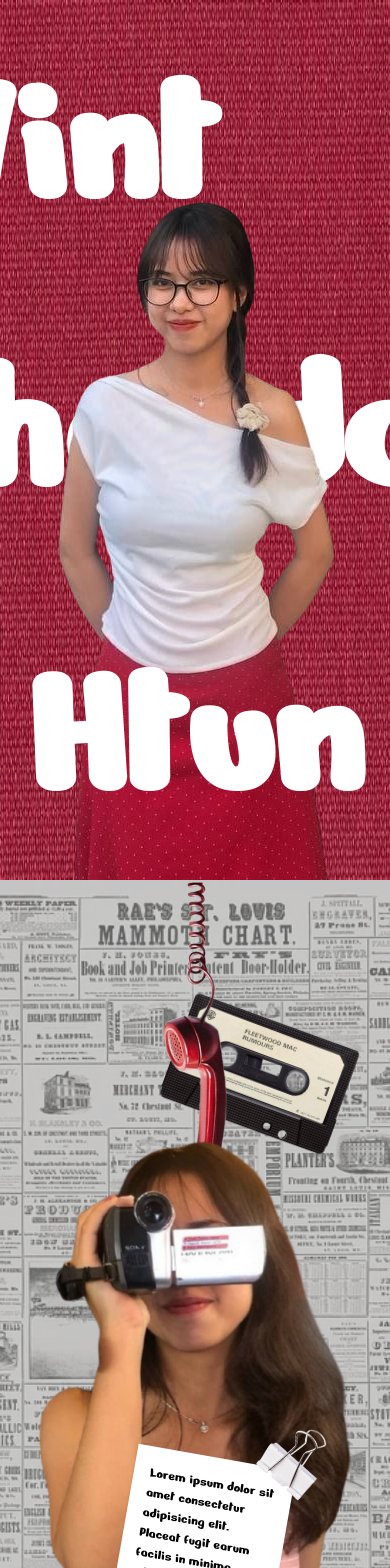
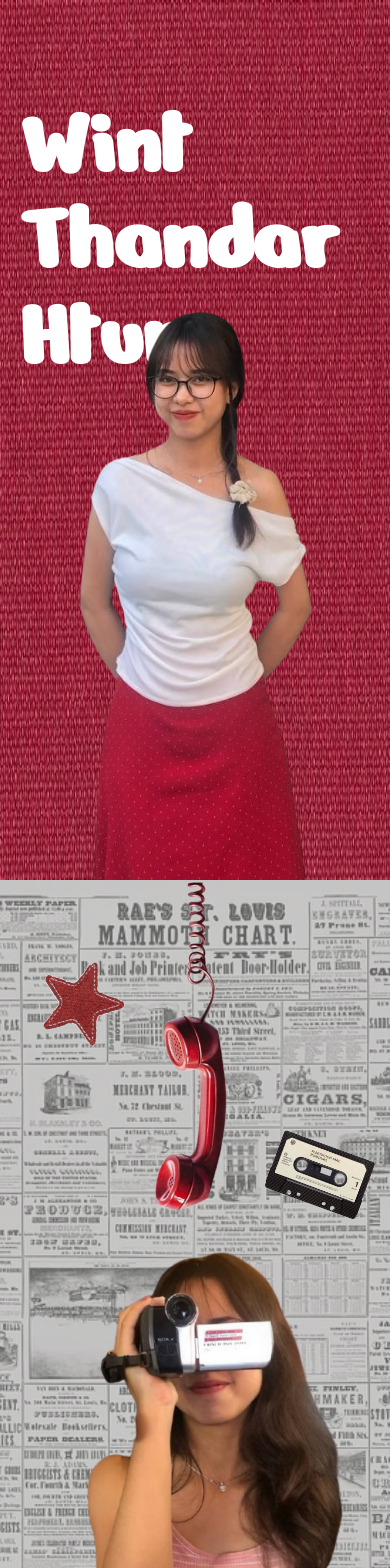
Before and after one commit to DanialK007/gugue, a Next.js app: page / in a window 390 px wide. Shown: the top 1568 px of the page. Built offline with nearby package versions, Linux system fonts and the light colour scheme; a web font is replaced by a local one.

Commit message:
v 1.1 - mobile view

```diff
--- a/app/page.tsx
+++ b/app/page.tsx
@@ -6,18 +6,18 @@ function page() {
         <div className="absolute -z-1 inset-0">
           <img src="bg.jpeg" alt="" className="size-full brightness-125" />
         </div>
-        <div className="absolute top-0 left-0 w-full z-0 flex justify-center lg:pt-24">
-          <div className="text-[12rem] font-black text-white text-r ose-500/80">
-            Wint Thandar
+        <div className="absolute top-0 left-0 w-full z-0 flex justify-center px-5 pt-24">
+          <div className="text-8xl md:text-[12rem] font-black text-white text-r ose-500/80">
+            Wint Thandar <span className="md:hidden">Htun</span>
           </div>
         </div>
-        <div className="absolute bottom-0 left-0 w-full z-2 flex justify-center items-end lg:pb-24">
-          <div className="text-[12rem] font-black text-white text-r ose-500/80">
+        <div className="absolute bottom-0 left-0 w-full z-2 hidden md:flex justify-center items-end px-5 pb-24">
+          <div className="text-8xl md:text-[12rem] font-black text-white text-r ose-500/80">
             Htun
           </div>
         </div>
         <div className="absolute pointer-events-none inset-0 z-1 bottom-0 flex items-end justify-center">
-          <img src="gugue.png" alt="" className="" />
+          <img src="gugue.png" alt="" className="h-150 md:h-200" />
         </div>
         {/*
         <img
@@ -28,7 +28,7 @@ function page() {
       </div>
 
       {/* second page */}
-      <div className="h-220 relative">
+      <div className="h-220 overflow-hidden relative">
         <div className="absolute -z-1 inset-0">
           <img
             src="newspaper.png"
@@ -40,13 +40,13 @@ function page() {
         <img
           src="star.jpeg"
           alt=""
-          className="h-28 rotate-20 absolute z-10 left-20 bottom-20"
+          className="h-20 md:h-28 rotate-20 absolute z-10 left-10 md:left-20 bottom-180 md:bottom-20"
         />
 
         <img
           src="tape.jpeg"
           alt=""
-          className="h-58 rotate-20 absolute z-10 left-36 top-20"
+          className="h-32 md:h-58 rotate-20 absolute z-10 left-64 md:left-36 top-58 md:top-20"
         />
 
         <img
@@ -58,10 +58,10 @@ function page() {
         <img
           src="guCam.jpeg"
           alt=""
-          className="w-110 absolute z-10 left-1/2 -translate-x-1/2 bottom-0 sat urate-0 cutout-border"
+          className="w-80 md:w-110 absolute z-10 ms-5 md:ms-0 left-1/2 -translate-x-1/2 bottom-0 sat urate-0 cutout-border"
         />
 
-        <div className="absolute z-10 right-28 bottom-20 bg-white shadow rotate-10">
+        <div className="absolute z-10 right-65 md:right-28 -bottom-5 md:bottom-20 scale-70 md:scale-100 bg-white shadow rotate-10">
           <div className="w-40 h-56 relative text-sm p-4">
             <div className="">
               Lorem ipsum dolor sit amet consectetur adipisicing elit. Placeat
```
